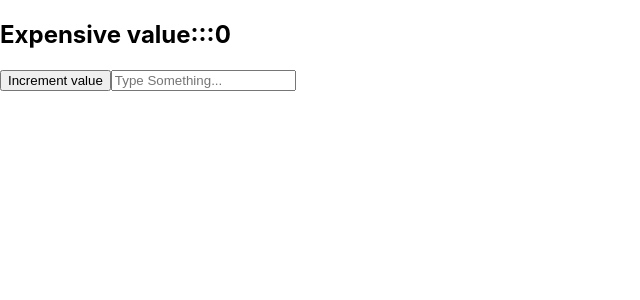
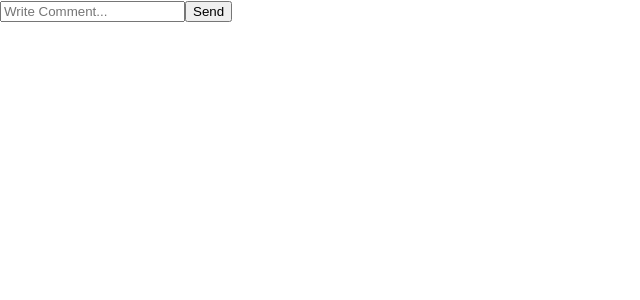
Before and after one commit to ktirthesh/reactjs-projects, a React (Create React App) app in the folder learn_reactjs/: page / in a window 1280 px wide. Shown: the top 300 px of the page, without its empty margins (0-640 px from the left). Built offline with nearby package versions, Linux system fonts and the light colour scheme.

Commit message:
useOptimisticExample applied

```diff
--- a/learn_reactjs/src/App.js
+++ b/learn_reactjs/src/App.js
@@ -14,7 +14,10 @@
 // import { UseImperativeHandleExample } from "./Hooks/UseImperativeHandleExample";
 // import UseInsertionEffectExample from "./Hooks/UseInsertionEffectExample";
 // import { UseLayoutEffectExample } from "./Hooks/UseLayoutEffectExample";
-import ExpensiveComponent from "./Hooks/UseMemoExample";
+
+import Comments from "./Hooks/useOptimisticExample";
+
+// import ExpensiveComponent from "./Hooks/UseMemoExample";
 function App() {
   // return <UseReducerExample />;
   // return <UseActionStateExample />;
@@ -30,7 +33,8 @@ function App() {
   // return <UseImperativeHandleExample />;
   // return <UseInsertionEffectExample />;
   // return <UseLayoutEffectExample />;
-  return <ExpensiveComponent />;
+  // return <ExpensiveComponent />;
+  return <Comments />;
 }
 
 export default App;
--- /dev/null
+++ b/learn_reactjs/src/Hooks/useOptimisticExample.jsx
@@ -0,0 +1,43 @@
+import { useOptimistic, useState } from "react";
+
+/**
+ * In React (especially with the new concurrent features), useOptimistic is a hook that helps you optimistically update UI
+ * before a server action completes—great for things like comments, likes, or todos.
+ *
+ * What useOptimistic does
+ *  -Immediately update the UI (optimistic state)
+ *  -Assume success
+ *  -Roll back automatically if the real state differs
+ */
+const Comments = () => {
+  const [comments, setComments] = useState([]);
+  const [optimisticComments, addOptimisiticComments] = useOptimistic(
+    comments,
+    (state, newComment) => [...state, newComment],
+  );
+
+  const handleAddComments = async (formData) => {
+    const text = formData.get("comment");
+    addOptimisiticComments({ text, sending: true });
+    await new Promise((res) => setTimeout(res, 1000));
+    setComments((prev) => [...prev, { text }]);
+  };
+
+  return (
+    <div>
+      <form action={handleAddComments}>
+        <input name="comment" placeholder="Write Comment..." />
+        <button type="submit">Send</button>
+      </form>
+      <ul>
+        {optimisticComments.map((c, i) => (
+          <li key={i}>
+            {c.text}
+            {c.sending && <small>(sending....)</small>}
+          </li>
+        ))}
+      </ul>
+    </div>
+  );
+};
+export default Comments;
```
